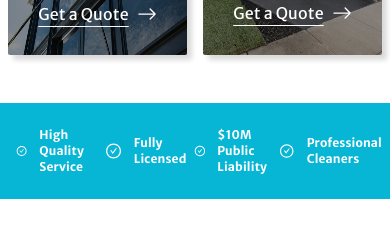
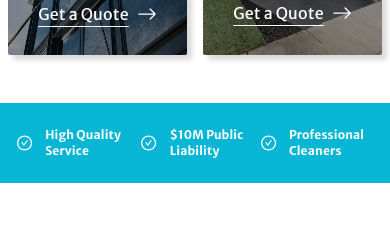
Before and after one commit to danielirwin99/pressure-washing, a React (Create React App) app: page / in a window 390 px wide. Shown: the part 2720-2945 px from the top of the page. Built offline with nearby package versions, Linux system fonts and the light colour scheme.

Commit message:
New Thing

```diff
--- a/src/components/Landing/Tabs.jsx
+++ b/src/components/Landing/Tabs.jsx
@@ -11,7 +11,7 @@ const Tabs = () => {
             High Quality Service
           </h4>
         </div>
-        <div className="flex items-center space-x-3">
+        <div className="sm:flex items-center space-x-3 hidden ">
           <AiOutlineCheckCircle className="text-2xl md:text-3x lg:text-4xl text-white" />
           <h4 className="font-bold text-xs md:text-md lg:text-xl text-white">
             Fully Licensed
--- a/src/data/Testimonials.js
+++ b/src/data/Testimonials.js
@@ -30,4 +30,10 @@ export const data = [
     review:
       "Total Exterior Cleaning exceeded my expectations with their pressure cleaning expertise. My home looks brand new—prompt, professional, and highly recommended!",
   },
+  {
+    name: "Theresa Chisari",
+    img: user,
+    review:
+      "Thank you to the team at TOTAL EXTERIOR CLEANING for their incredible job today, they went above and beyond with our cleaning job. ",
+  },
 ];
```
